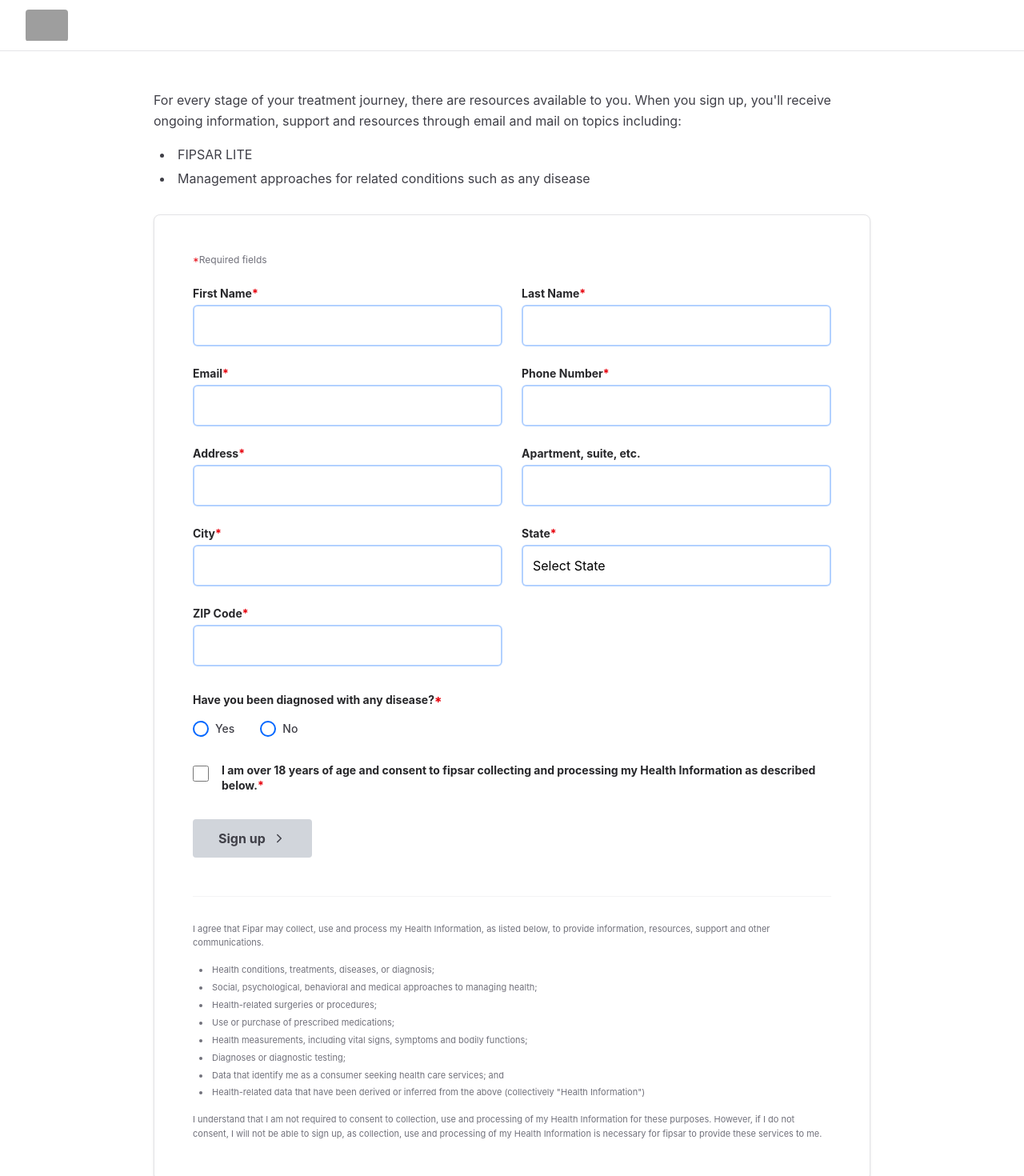
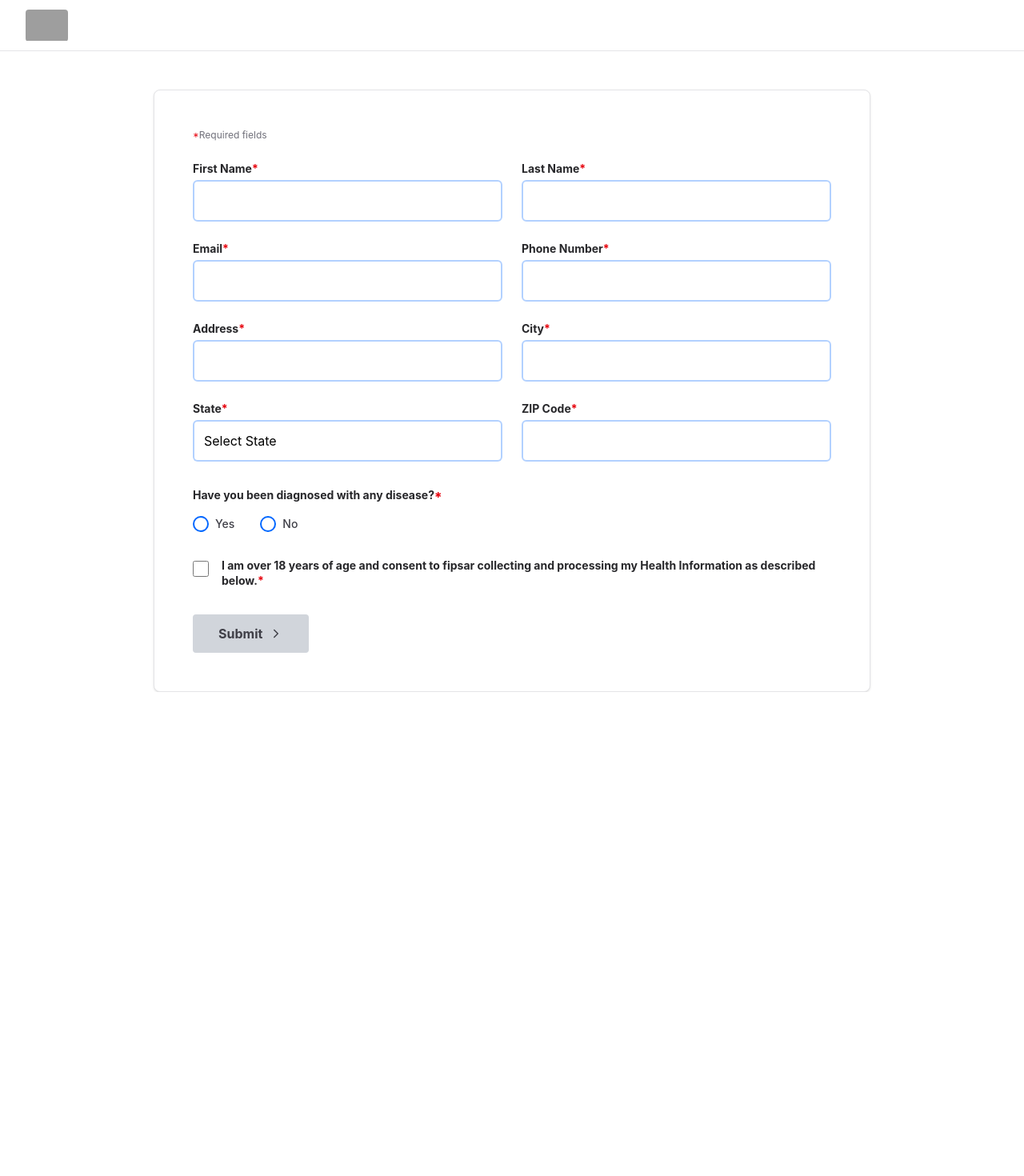
Before and after one commit to Kavi555333/form-creation, a React (Vite) app: page / in a window 1280 px wide. Shown: the top 1470 px of the page at 80% size. After the commit the page ends 865 px from the top, so only its background shows below. Built offline with nearby package versions, Linux system fonts and the light colour scheme; grey boxes are pictures that could not be loaded.

Commit message:
Update SignUpForm.tsx

```diff
--- a/src/components/SignUpForm.tsx
+++ b/src/components/SignUpForm.tsx
@@ -70,16 +70,15 @@ export const SignUpForm: React.FC = () => {
       className="mt-12 text-left max-w-4xl mx-auto"
     >
       {/* Intro Text */}
-      <div className="mb-8 text-zinc-700 text-sm md:text-base leading-relaxed">
+      {/* <div className="mb-8 text-zinc-700 text-sm md:text-base leading-relaxed">
         <p className="mb-4">
           For every stage of your treatment journey, there are resources available to you. When you sign up, you'll receive ongoing information, support and resources through email and mail on topics including:
         </p>
         <ul className="list-disc list-inside space-y-1 ml-2">
-          {/* <li>MAC (Mycobacterium avium complex)</li> */}
           <li>FIPSAR LITE</li>
           <li>Management approaches for related  conditions such as any disease</li>
         </ul>
-      </div>
+      </div> */}
 
       {/* Form Card */}
       <div className="bg-white border border-zinc-200 rounded-lg p-8 md:p-12 shadow-sm">
@@ -113,10 +112,10 @@ export const SignUpForm: React.FC = () => {
               <input name="address" type="text" className="w-full border-2 border-[#0067FF]/30 rounded-md p-3 focus:border-[#0067FF] outline-none transition-colors" />
             </div>
             {/* Apartment */}
-            <div>
+            {/* <div>
               <label className="block text-sm font-bold text-zinc-800 mb-1">Apartment, suite, etc.</label>
               <input name="apartment" type="text" className="w-full border-2 border-[#0067FF]/30 rounded-md p-3 focus:border-[#0067FF] outline-none transition-colors" />
-            </div>
+            </div> */}
             {/* City */}
             <div>
               <label className="block text-sm font-bold text-zinc-800 mb-1">City<span className="text-red-600">*</span></label>
@@ -175,14 +174,14 @@ export const SignUpForm: React.FC = () => {
           {/* Sign Up Button */}
           <div className="mt-8">
             <button type="submit" className="flex items-center gap-2 bg-[#D1D5DB] hover:bg-[#0067FF] text-zinc-700 hover:text-white font-bold py-3 px-8 rounded transition-all group">
-              Sign up
+              Submit
               <ChevronRight size={18} className="group-hover:translate-x-1 transition-transform" />
             </button>
           </div>
         </form>
 
         {/* Legal Text */}
-        <div className="mt-12 pt-8 border-t border-zinc-100 text-[11px] text-zinc-500 leading-relaxed space-y-4">
+        {/* <div className="mt-12 pt-8 border-t border-zinc-100 text-[11px] text-zinc-500 leading-relaxed space-y-4">
           <p>
             I agree that Fipar may collect, use and process my Health Information, as listed below, to provide information, resources, support and other communications.
           </p>
@@ -199,7 +198,7 @@ export const SignUpForm: React.FC = () => {
           <p>
             I understand that I am not required to consent to collection, use and processing of my Health Information for these purposes. However, if I do not consent, I will not be able to sign up, as collection, use and processing of my Health Information is necessary for fipsar to provide these services to me.
           </p>
-        </div>
+        </div> */}
       </div>
     </motion.div>
   );
```
